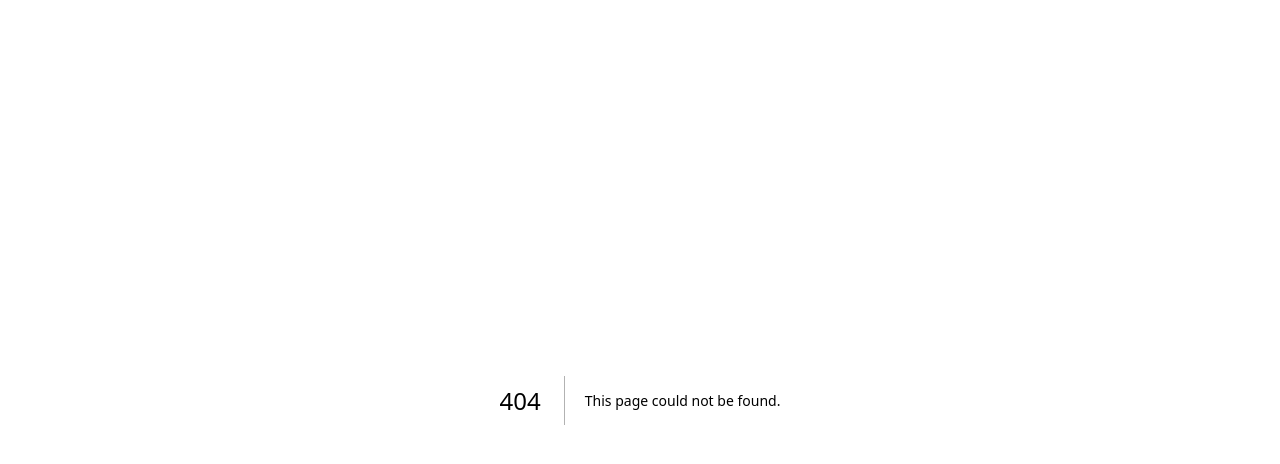
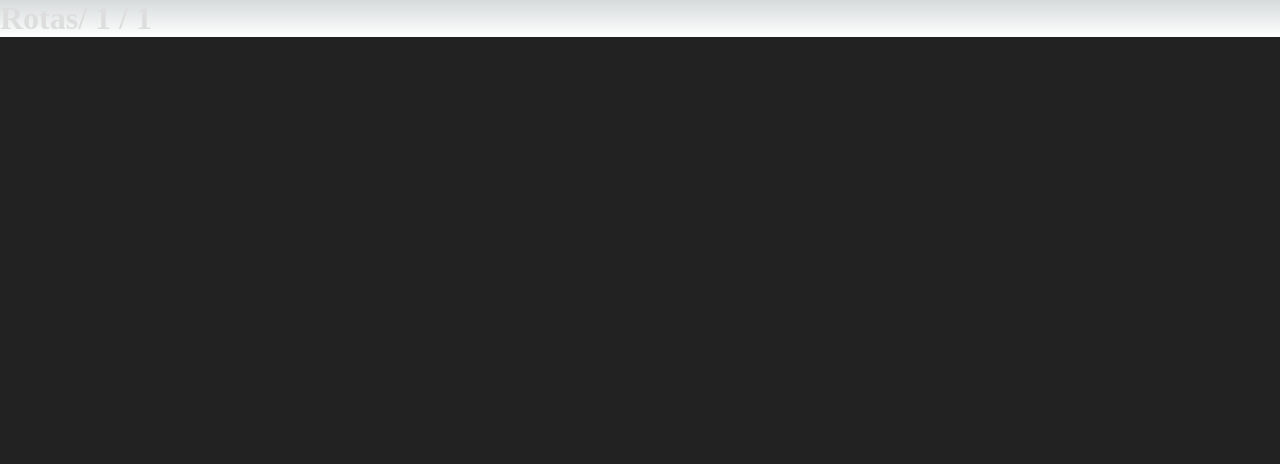
Before and after one commit to Victor110901/Fundamentos-de-Next.js, a Next.js app: page /rotas/1/1 in a window 1280 px wide. Before the commit this address had no page. Shown: the top 464 px of the page. Built offline with nearby package versions, Linux system fonts and the light colour scheme.

Commit message:
Aula 59 next sobre Rotas dinamicas

```diff
--- /dev/null
+++ b/src/pages/rotas/[codigo]/[nome].jsx
@@ -0,0 +1,13 @@
+import { useRouter } from "next/router"
+
+export default function codigoENome() {
+    const router = useRouter()
+    const codigo = router.query.codigo
+    const nome = router.query.nome
+
+    return (
+        <div>
+            <h1>Rotas/ {codigo} / {nome}</h1>
+        </div>
+    )
+}
```
Also changed, not shown: src/pages/rotas/[codigo]/buscar.jsx (added, +12 -0 lines).
